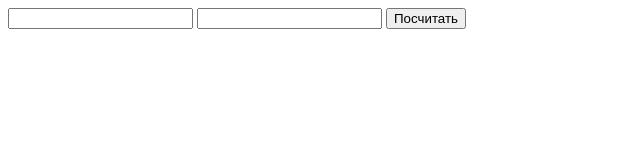
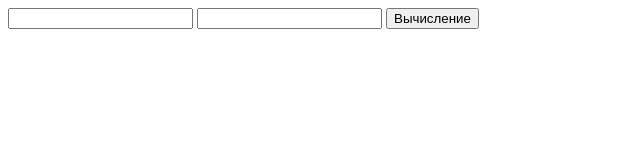
Before and after one commit to Mitya178/MTS_Task_ATP, a plain HTML site: page frontend/index.html in a window 1280 px wide. Shown: the full height of the page, 0-640 px from the left. Drawn offline with Linux system fonts and the light colour scheme.

Commit message:
Update index.html

```diff
--- a/frontend/index.html
+++ b/frontend/index.html
@@ -7,7 +7,7 @@
     <form method="post" action="/">
         <input type="number" name="num1" required>
         <input type="number" name="num2" required>
-        <input type="submit" value="Посчитать">
+        <input type="submit" value="Вычисление">
     </form>
 </body>
 </html>
```
